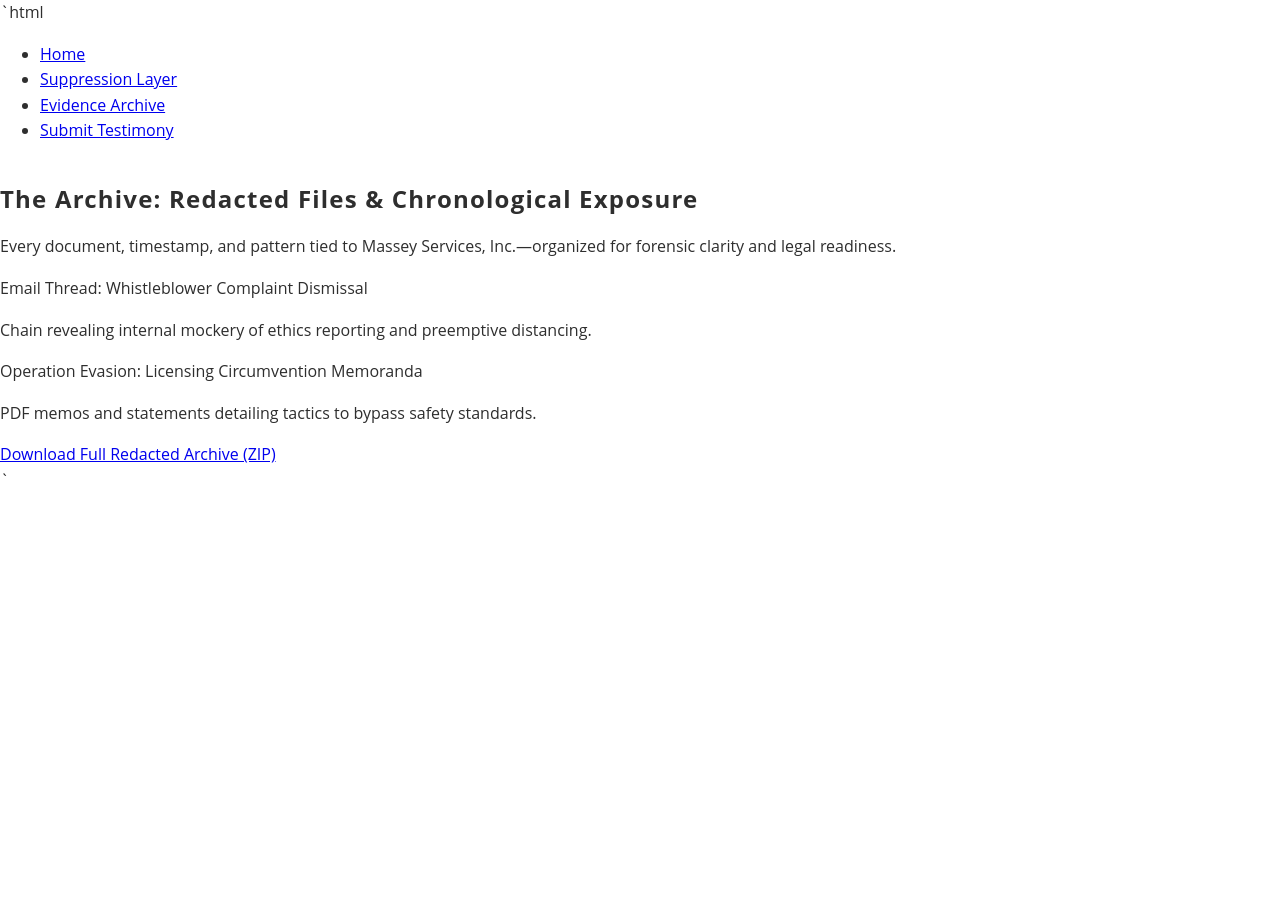
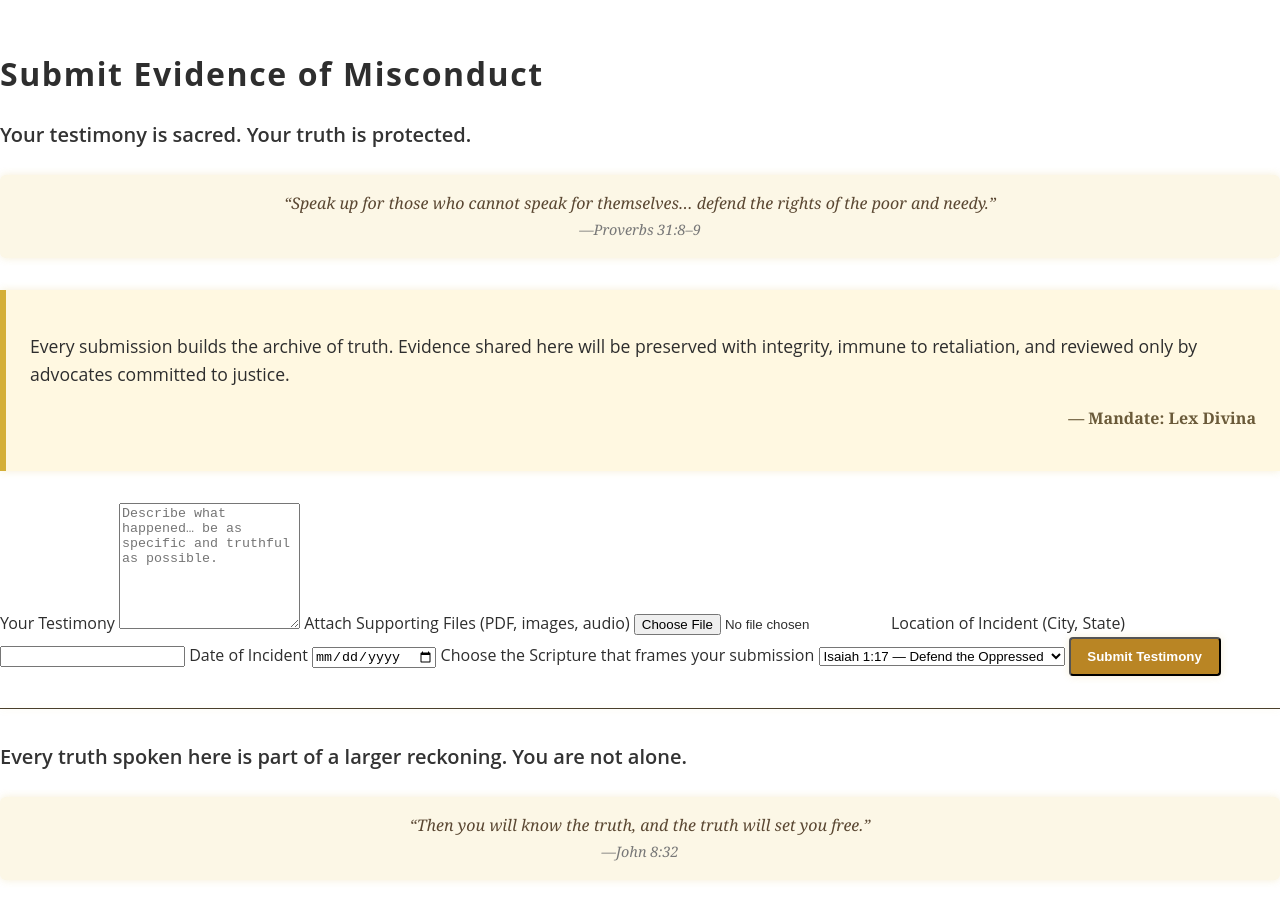
Before and after one commit to RICOWhistleblower/ShellMapSite, a plain HTML site: page evidence.html in a window 1280 px wide. Before the commit the page ends 800 px from the top, so only its background shows below. Drawn offline with Linux system fonts and the light colour scheme; files whose address does not match are found by name.

Commit message:
Update evidence.html

```diff
--- a/evidence.html
+++ b/evidence.html
@@ -1,53 +1,76 @@
-`html
 <!DOCTYPE html>
 <html lang="en">
 <head>
   <meta charset="UTF-8" />
   <meta name="viewport" content="width=device-width, initial-scale=1.0" />
-  <title>Evidence Archive — Massey Services, Inc.</title>
+  <title>Submit Evidence</title>
   <link rel="stylesheet" href="style.css" />
 </head>
 <body>
-  <header>
-    <nav>
-      <ul>
-        <li><a href="index.html">Home</a></li>
-        <li><a href="genesis-of-suppression.html">Suppression Layer</a></li>
-        <li><a href="evidence.html">Evidence Archive</a></li>
-        <li><a href="submit-testimony.html">Submit Testimony</a></li>
-      </ul>
-    </nav>
-  </header>
+  <div class="container">
 
-  <section>
-    <h1>The Archive: Redacted Files & Chronological Exposure</h1>
-    <p>Every document, timestamp, and pattern tied to Massey Services, Inc.—organized for forensic clarity and legal readiness.</p>
+    <!-- 🔍 Evidence Intake Header -->
+    <h1>Submit Evidence of Misconduct</h1>
+    <p class="subtitle">Your testimony is sacred. Your truth is protected.</p>
 
-    <div class="panel">
-      <div class="panel-header">Email Thread: Whistleblower Complaint Dismissal</div>
-      <div class="panel-content">
-        <p>Chain revealing internal mockery of ethics reporting and preemptive distancing.</p>
-      </div>
+    <!-- 📖 Scriptural Framing -->
+    <div class="scripture-quote">
+      “Speak up for those who cannot speak for themselves… defend the rights of the poor and needy.”<br>
+      <span class="quote-caption">—Proverbs 31:8–9</span>
     </div>
 
-    <div class="panel">
-      <div class="panel-header">Operation Evasion: Licensing Circumvention Memoranda</div>
-      <div class="panel-content">
-        <p>PDF memos and statements detailing tactics to bypass safety standards.</p>
-      </div>
+    <div class="mission-block">
+      <p class="mission-body">
+        Every submission builds the archive of truth. Evidence shared here will be preserved with integrity, immune to retaliation, and reviewed only by advocates committed to justice.
+      </p>
+      <p class="mission-signature">— Mandate: Lex Divina</p>
     </div>
 
-    <a class="cta" href="#">Download Full Redacted Archive (ZIP)</a>
-  </section>
+    <!-- 📁 Secure Upload Form -->
+    <form action="/submit-evidence" method="post" enctype="multipart/form-data" class="form-sacred">
 
-  <script>
-    document.querySelectorAll('.panel-header').forEach(header => {
-      header.addEventListener('click', () => {
-        const content = header.nextElementSibling;
-        content.style.display = content.style.display === 'block' ? 'none' : 'block';
-      });
-    });
-  </script>
+      <!-- 📝 Your Statement -->
+      <label for="testimony" class="label-sacred">Your Testimony</label>
+      <textarea id="testimony" name="testimony" rows="8" class="input-sacred" placeholder="Describe what happened… be as specific and truthful as possible."></textarea>
+
+      <!-- 📎 File Upload -->
+      <label for="evidence-file" class="label-sacred">Attach Supporting Files (PDF, images, audio)</label>
+      <input type="file" id="evidence-file" name="evidence-file" class="input-sacred" />
+
+      <!-- 📍 Location (Optional) -->
+      <label for="location" class="label-sacred">Location of Incident (City, State)</label>
+      <input type="text" id="location" name="location" class="input-sacred" />
+
+      <!-- 📆 Date (Optional) -->
+      <label for="date" class="label-sacred">Date of Incident</label>
+      <input type="date" id="date" name="date" class="input-sacred" />
+
+      <!-- 💡 Verse Alignment -->
+      <label for="verse" class="label-sacred">Choose the Scripture that frames your submission</label>
+      <select id="verse" name="verse" class="input-sacred">
+        <option value="isaiah">Isaiah 1:17 — Defend the Oppressed</option>
+        <option value="psalm">Psalm 107:2 — Tell Your Story</option>
+        <option value="ephesians">Ephesians 5:11 — Expose Darkness</option>
+        <option value="jeremiah">Jeremiah 22:3 — Rescue the Robbed</option>
+        <option value="micah">Micah 6:8 — Walk Justly</option>
+      </select>
+
+      <!-- 🚀 Submit Button -->
+      <button type="submit" class="cta-sacred">Submit Testimony</button>
+    </form>
+
+    <!-- 🔱 Divider -->
+    <div class="divine-divider"></div>
+
+    <!-- 🕊️ Assurance Footer -->
+    <p class="subtitle">
+      Every truth spoken here is part of a larger reckoning. You are not alone.
+    </p>
+    <div class="scripture-quote">
+      “Then you will know the truth, and the truth will set you free.”<br>
+      <span class="quote-caption">—John 8:32</span>
+    </div>
+
+  </div>
 </body>
 </html>
-`
```
